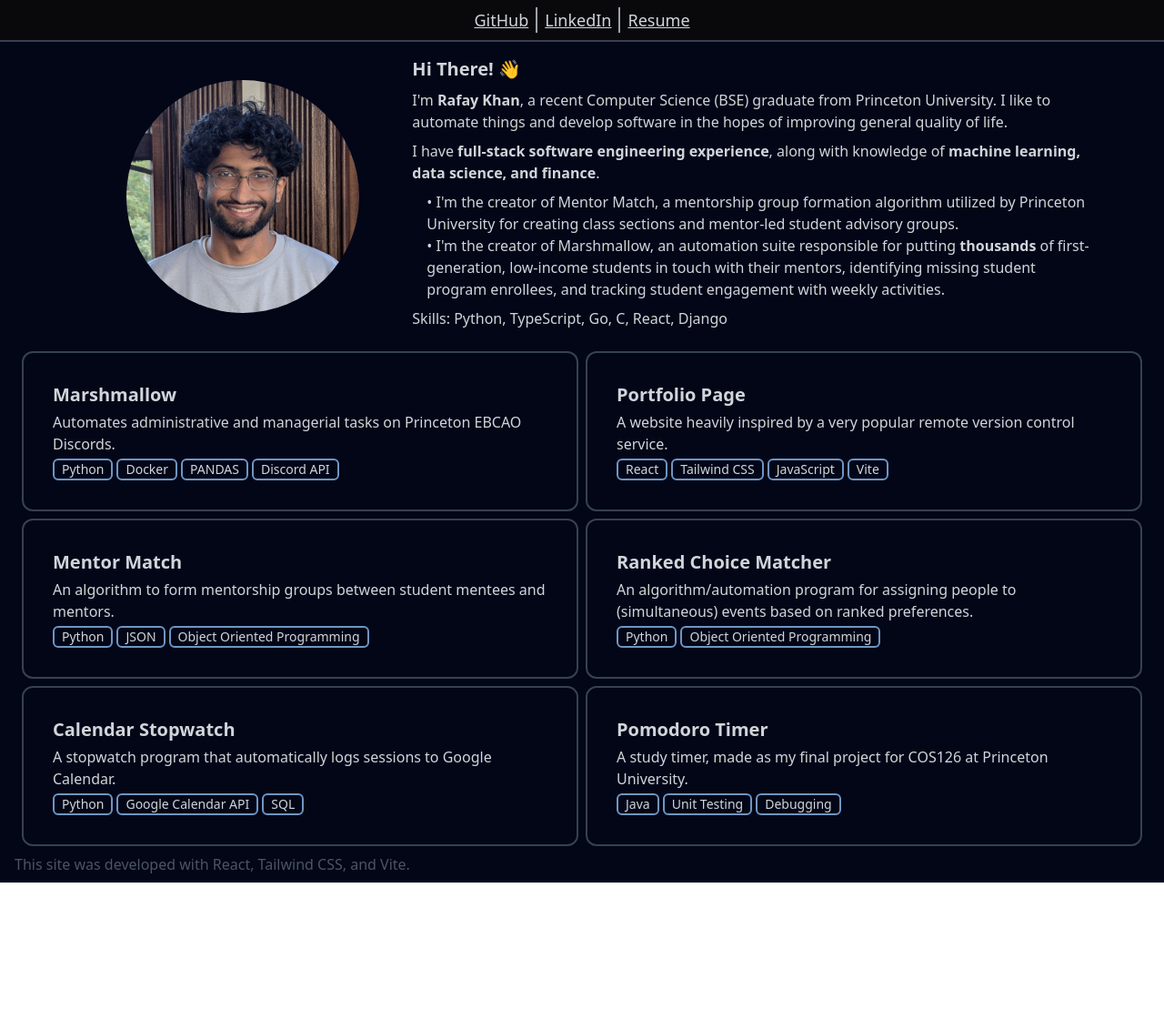
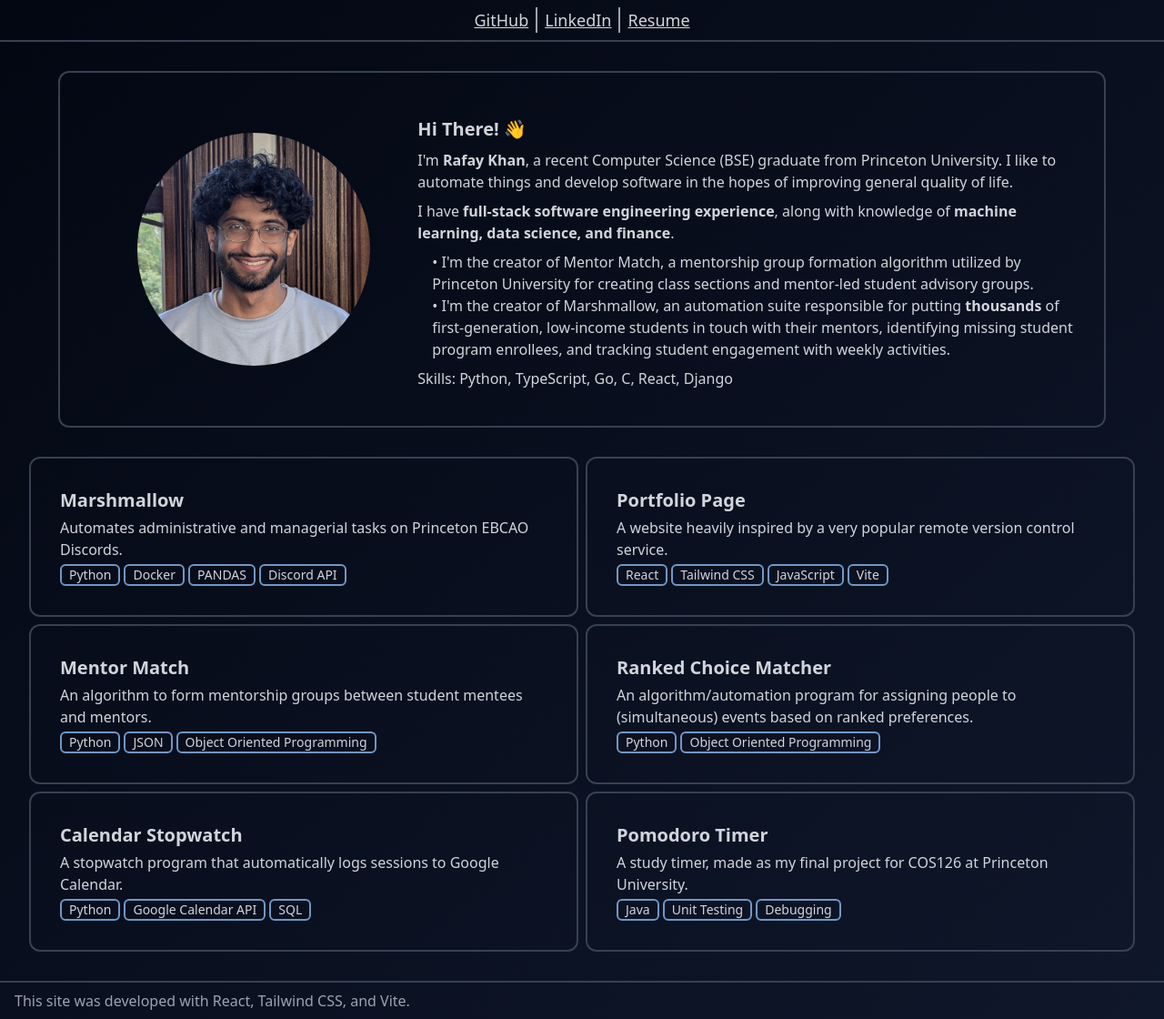
Before and after one commit to rafaykhan-source/portfolio, a React (Vite) app: page / in a window 1280 px wide. Shown: the whole page at 91% size. Before the commit the page ends 970 px from the top, so only its background shows below. Built offline with nearby package versions, Linux system fonts and the light colour scheme.

Commit message:
feat: add gradient background

```diff
--- a/index.html
+++ b/index.html
@@ -1,5 +1,8 @@
 <!doctype html>
-<html lang="en">
+<html
+  lang="en"
+  class="bg-gradient-to-br from-gray-950 to-slate-900 text-gray-300"
+>
   <head>
     <meta charset="UTF-8" />
     <link rel="icon" type="image/svg+xml" href="/coffee.svg" />
--- a/src/App.jsx
+++ b/src/App.jsx
@@ -50,7 +50,7 @@ const projects = [
 
 export default function App() {
   return (
-    <div className="flex min-h-screen flex-col bg-slate-950 text-gray-300">
+    <div className="flex min-h-screen flex-col">
       <header>
         <NavBar></NavBar>
       </header>
--- a/src/components/Footer.jsx
+++ b/src/components/Footer.jsx
@@ -1,7 +1,7 @@
 export function Footer() {
   return (
     <>
-      <div className="py-2 pl-4 text-gray-600">
+      <div className="mt-4 border-t-2 border-gray-700 py-2 pl-4 text-gray-400 lg:mt-8">
         This site was developed with React, Tailwind CSS, and Vite.
       </div>
     </>
--- a/src/components/IntroCard.jsx
+++ b/src/components/IntroCard.jsx
@@ -3,16 +3,16 @@ import { IntroInfo } from './IntroInfo'
 export function IntroCard() {
   return (
     <>
-      <div className="p-4 md:max-w-6xl">
+      <div className="m-4 rounded-xl border-2 border-gray-700 p-4 md:my-8 md:max-w-6xl md:p-8">
         <div className="grid grid-cols-1 place-items-center md:grid-flow-row-dense lg:grid-cols-3">
           <div className="flex-none px-4">
             <img
-              className="h-64 w-64 rounded-full"
+              className="rounded-full sm:h-64 sm:w-64"
               src="./me.jpeg"
               alt="A photo of myself."
             ></img>
           </div>
-          <div className="mx-4 lg:col-span-2 lg:mx-0">
+          <div className="mx-4 mt-4 md:mx-0 lg:col-span-2">
             <IntroInfo></IntroInfo>
           </div>
         </div>
--- a/src/components/NavBar.jsx
+++ b/src/components/NavBar.jsx
@@ -20,7 +20,7 @@ export function NavBar() {
   ))
   return (
     <>
-      <div className="grid grid-flow-col place-content-center divide-x-2 divide-solid divide-gray-400 border-b-2 border-gray-700 bg-zinc-950 py-2">
+      <div className="grid grid-flow-col place-content-center divide-x-2 divide-solid divide-gray-400 border-b-2 border-gray-700 py-2">
         {navItems}
       </div>
     </>
--- a/src/components/ProjectCard.jsx
+++ b/src/components/ProjectCard.jsx
@@ -8,7 +8,7 @@ export function ProjectCard({ project }) {
     <>
       <a
         href={project.url}
-        className="delay-50 grid-col grid gap-1 rounded-xl border-2 border-solid border-gray-700 p-8 transition duration-200 ease-in-out hover:-translate-y-1 hover:border-gray-400"
+        className="delay-50 grid-col grid gap-1 rounded-xl border-2 border-solid border-gray-700 p-8 transition duration-200 ease-in-out hover:-translate-y-1 hover:border-gray-400 hover:bg-slate-800"
       >
         <div className="text-xl font-semibold">{project.name}</div>
         <div>{project.description}</div>
--- a/src/components/ProjectsTable.jsx
+++ b/src/components/ProjectsTable.jsx
@@ -6,7 +6,7 @@ export function ProjectsTable({ projects }) {
   ))
   return (
     <>
-      <div className="mx-2 grid grid-flow-row-dense gap-2 px-4 lg:grid-cols-2">
+      <div className="mx-4 grid grid-flow-row-dense gap-2 px-4 lg:grid-cols-2">
         {items}
       </div>
     </>
```
